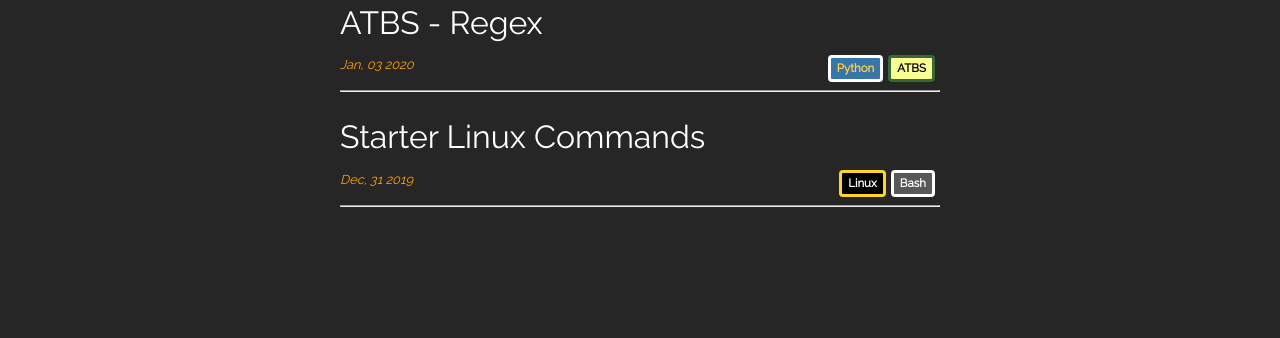
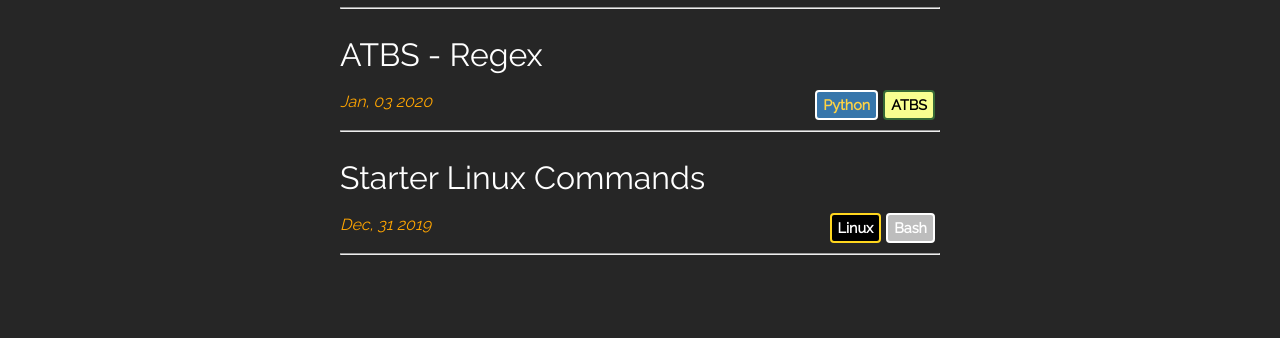
Before and after one commit to betorendon/B3tinsky-Remastered, a Gatsby site: page /blog in a window 1280 px wide. Shown: the part 720-1058 px from the top of the page. Before the commit the page ends 1010 px from the top, so only its background shows below. Built offline with nearby package versions, Linux system fonts and the light colour scheme; Gatsby itself is replaced by a stand-in of ours.

Commit message:
Changed blog font sizes

```diff
--- a/src/styles/pages/blog.module.scss
+++ b/src/styles/pages/blog.module.scss
@@ -11,7 +11,7 @@ $Python: #3776ab, #ffd343, bolder, normal;
 $ATBS: rgb(248, 255, 144), black, bolder, normal;
 $ComputerScience: rgb(12, 85, 16), rgb(255, 255, 255), bolder, normal;
 $Linux: rgb(0, 0, 0), rgb(255, 255, 255), bolder, normal;
-$Bash: rgb(88, 88, 88), rgb(255, 255, 255), bolder, normal;
+$Bash: rgb(189, 189, 189), rgb(255, 255, 255), bolder, normal;
 
 [class*="Javascript"]{@include tag($Javascript...);}
 [class*="React"]     {@include tag($React...); border-color: rgb(91, 92, 92) !important;}
@@ -23,7 +23,7 @@ $Bash: rgb(88, 88, 88), rgb(255, 255, 255), bolder, normal;
 
 [class*="tagPill-"] {
     border-radius: 4px;
-    border: 3px solid black;
+    border: 2px solid black;
     padding: 2px 6px;
     margin-right: 5px;
     font-size: 90%;
@@ -64,7 +64,7 @@ $Bash: rgb(88, 88, 88), rgb(255, 255, 255), bolder, normal;
 
     p {
         color: orange;
-        font-size: .8rem;
+        font-size: 1rem;
         font-style: italic;
     }
 }
```
